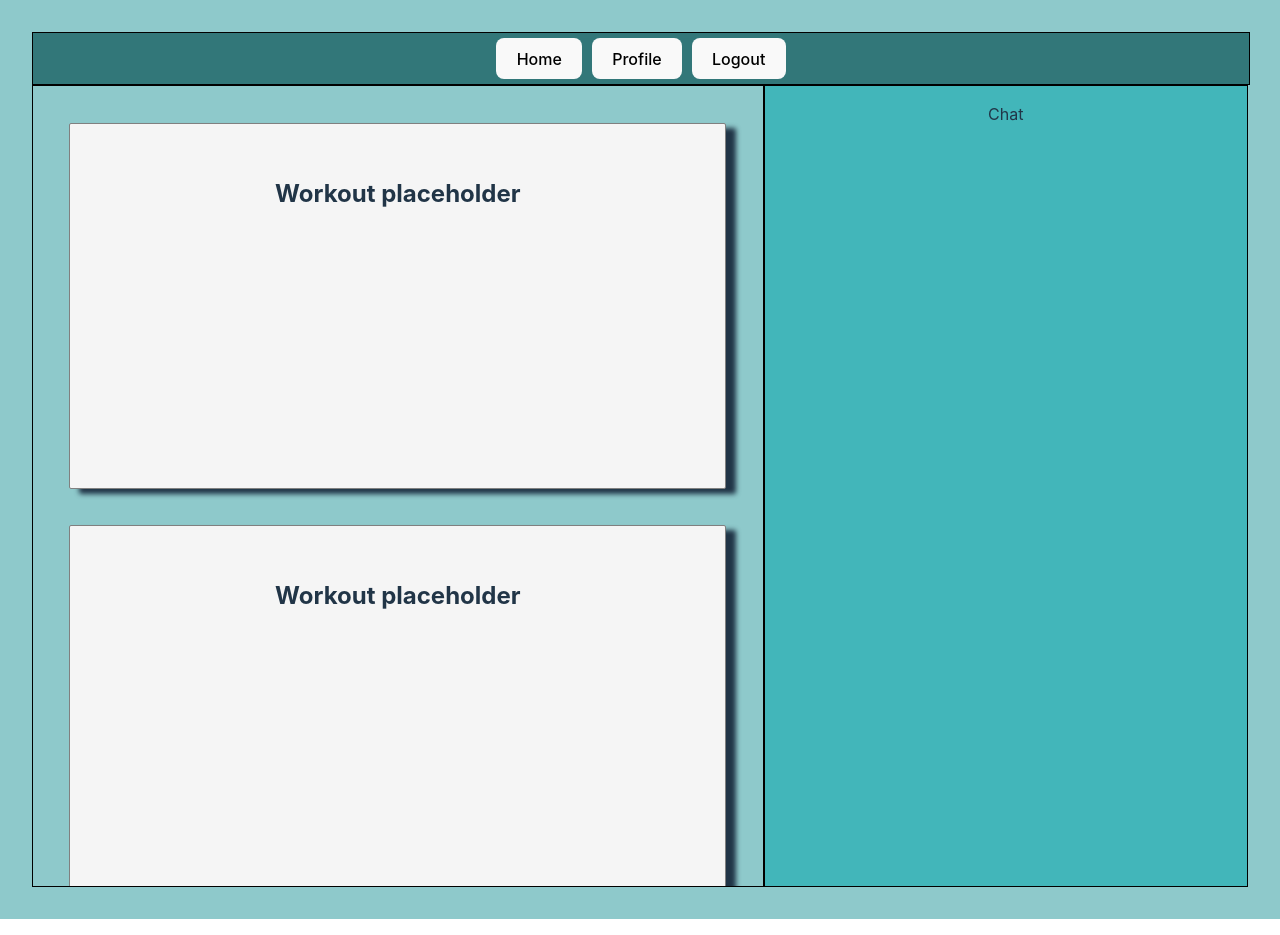
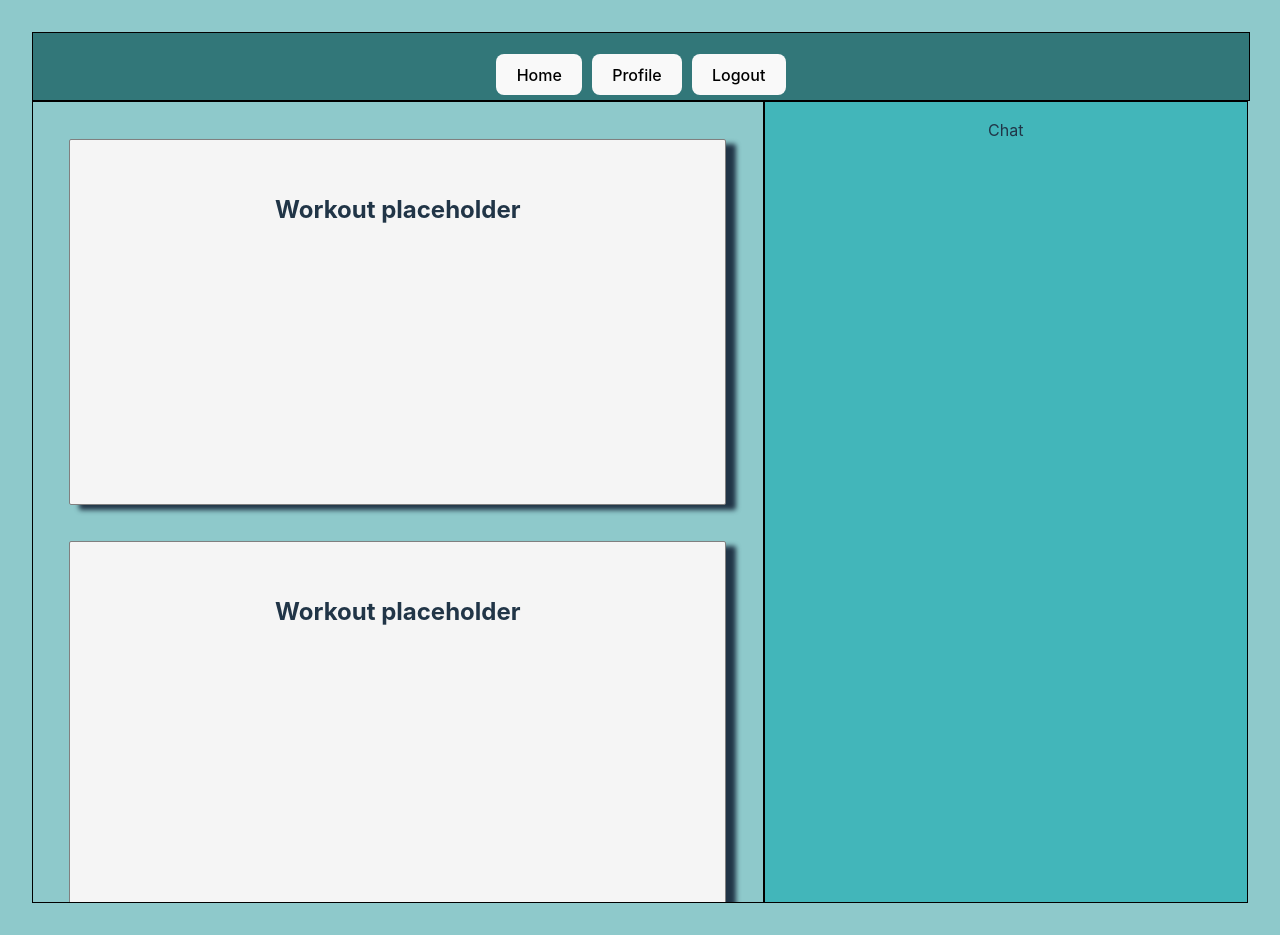
Before and after one commit to GeorgeHolm/MyFitnessApp, a React (Vite) app in the folder frontend/: page /home in a window 1280 px wide. Built offline with nearby package versions, Linux system fonts and the light colour scheme; no server answers.

Commit message:
will test pull requests after this

```diff
--- a/frontend/src/components/Home.jsx
+++ b/frontend/src/components/Home.jsx
@@ -6,16 +6,15 @@ import { onAuthStateChanged } from "firebase/auth";
 import { auth } from '../firebase';
 
 function Home() {
-  const [count, setCount] = useState(0);
+  const [uid, setUid] = useState("");
 
   useEffect(()=>{
     onAuthStateChanged(auth, (user) => {
         if (user) {
           // User is signed in, see docs for a list of available properties
           // https://firebase.google.com/docs/reference/js/firebase.User
-          const uid = user.uid;
-          // ...
-          console.log("uid", uid)
+        //   const uid = user.uid;
+          setUid(user.uid);
         } else {
           // User is signed out
           // ...
@@ -27,7 +26,7 @@ function Home() {
 
   return (
     <>
-      <SearchBar/>
+      <SearchBar uid={uid}/>
       <div className="flexbox">
         <section id="workouts">
           <Workout/>
--- a/frontend/src/components/Profile.jsx
+++ b/frontend/src/components/Profile.jsx
@@ -1,21 +1,35 @@
-import { useState } from "react";
+import { useState, useEffect } from "react";
 import "./Profile.css";
 import SearchBar from "./SearchBar";
+import { onAuthStateChanged } from "firebase/auth";
+import { auth } from "../firebase";
+function Profile() {
+  const [uid, setUid] = useState("");
 
-function Profile() {
-  const [count, setCount] = useState(0);
+  useEffect(() => {
+    onAuthStateChanged(auth, (user) => {
+      if (user) {
+        // User is signed in, see docs for a list of available properties
+        // https://firebase.google.com/docs/reference/js/firebase.User
+        //   const uid = user.uid;
+        setUid(user.uid);
+      } else {
+        // User is signed out
+        // ...
+        console.log("user is logged out");
+      }
+    });
+  }, []);
 
   return (
     <>
-      <SearchBar/>
-      <body>
+      <SearchBar uid={uid} />
+      <div>
         <section id="left">
-            <img src="https://cdn.pixabay.com/photo/2015/10/05/22/37/blank-profile-picture-973460_960_720.png"/>
+          <img src="https://cdn.pixabay.com/photo/2015/10/05/22/37/blank-profile-picture-973460_960_720.png" />
         </section>
-        <section id="right">
-
-        </section>
-      </body>
+        <section id="right"></section>
+      </div>
     </>
   );
 }
--- a/frontend/src/components/SearchBar.jsx
+++ b/frontend/src/components/SearchBar.jsx
@@ -4,7 +4,7 @@ import { Link } from "react-router-dom";
 import {  signOut } from "firebase/auth";
 import { auth } from '../firebase';
 import { useNavigate } from 'react-router-dom';
-function Profile() {
+function Profile(props) {
   const [count, setCount] = useState(0);
 
   const navigate = useNavigate();
@@ -22,7 +22,10 @@ function Profile() {
   return (
     <>
       <header id="header-bar">
-        <Link to={"/"}>
+        <p>
+            {props.uid}
+        </p>
+        <Link to={"/home"}>
           <button>Home</button>
         </Link>
         <Link to={"/profile"}>
```
